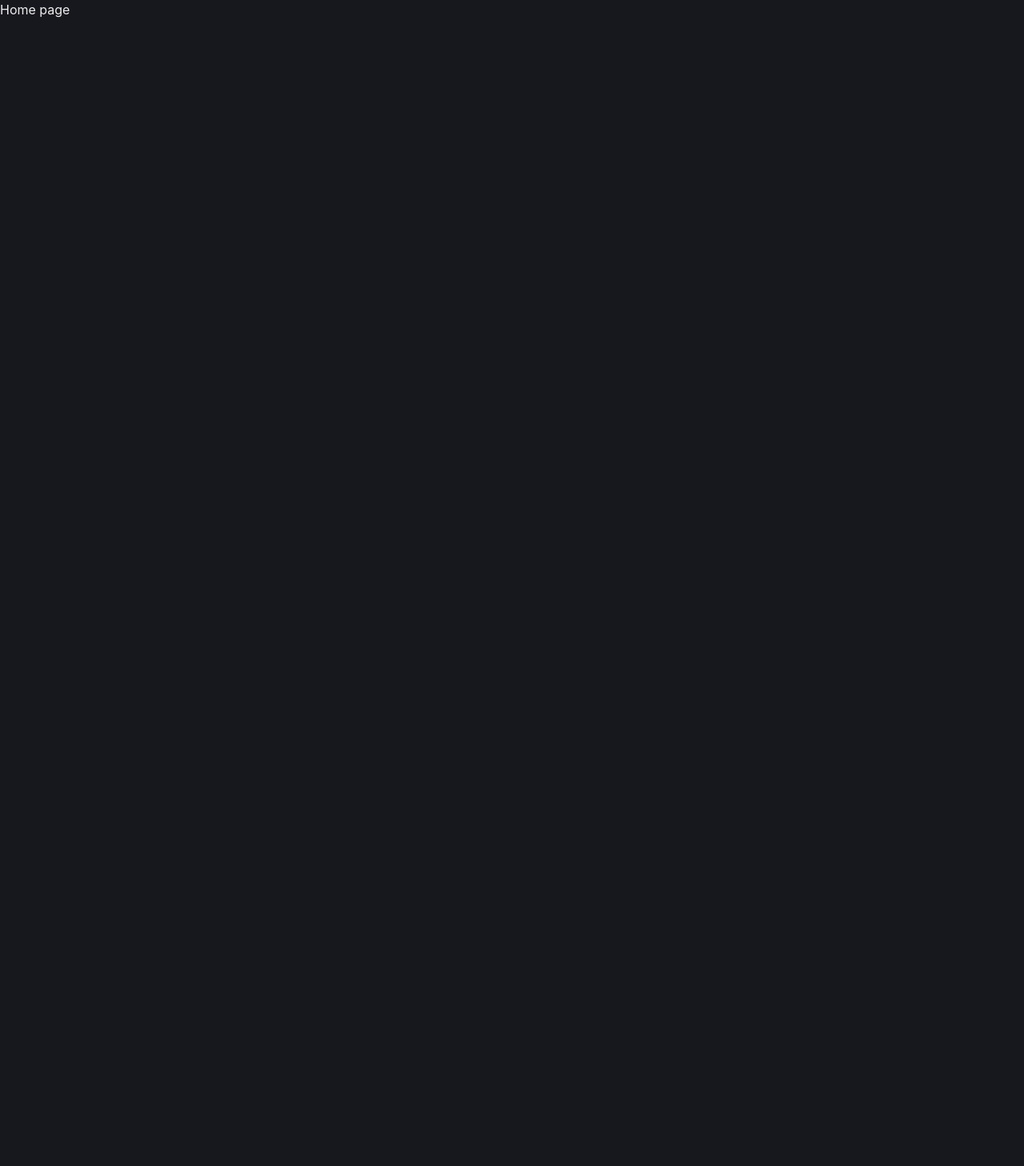
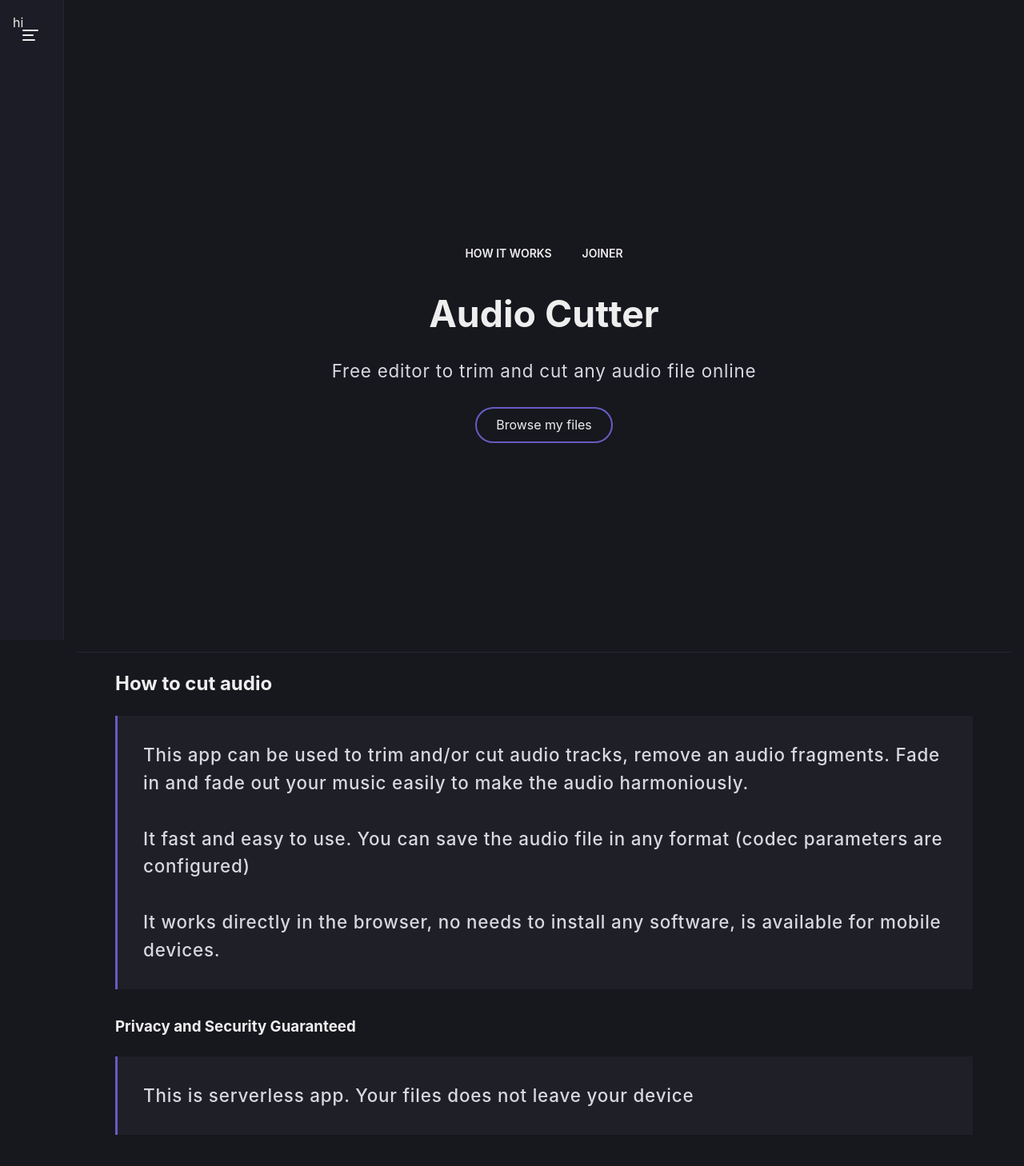
Before and after one commit to Shubham-5/audio-cutter, a Next.js app: page / in a window 1280 px wide. Shown: the top 1458 px of the page at 80% size. Before the commit the page ends 800 px from the top, so only its background shows below. Built offline with nearby package versions, Linux system fonts and the light colour scheme.

Commit message:
Add homepage css module

```diff
--- /dev/null
+++ b/app/page.module.css
@@ -0,0 +1,96 @@
+.aside_toggle {
+  position: fixed;
+  top: 4%;
+  left: 2%;
+  z-index: 1000;
+  cursor: pointer;
+}
+
+.navbar {
+  background-color: var(--navColor);
+  border-right: solid 1px var(--borderColor);
+}
+
+.main {
+  min-height: 100vh;
+  width: 100%;
+  scrollbar-color: transparent transparent;
+  scrollbar-width: none;
+}
+
+.hero_container {
+  min-height: 100vh;
+  display: flex;
+  flex-direction: column;
+  justify-content: center;
+  align-items: center;
+  border-bottom: solid 1px var(--borderColor);
+}
+
+.sticky_top_menu {
+  position: sticky;
+  top: 0;
+  width: 100%;
+  height: 5rem;
+  display: flex;
+  justify-content: center;
+  align-items: center;
+  background-color: var(--mainBgColor);
+}
+
+.sticky_top_menu a {
+  color: var(--mainColor);
+  font-weight: 600;
+}
+
+.sticky_top_menu a:hover {
+  color: var(--secondaryColor);
+}
+
+.hero_title {
+  font-size: calc(2.5rem + 0.5vw);
+  line-height: 0.5rem;
+}
+
+.hero_subheading {
+  color: #d8d8e2;
+  color: var(--secondaryColor);
+  font-weight: 400;
+  font-size: calc(1rem + 0.5vw);
+  letter-spacing: 0.05rem;
+  line-height: normal;
+  margin-bottom: 2rem;
+}
+
+.info_container {
+  padding-bottom: 2rem;
+  padding-inline: 3rem;
+}
+
+.info_container p {
+  padding: 2rem;
+  border-left: 3px solid #665dc3;
+  border-left: 3px solid var(--purpleColor);
+  margin-bottom: 2rem;
+  margin-top: 1em;
+  background-color: #1f1f28;
+  color: var(--secondaryColor);
+  font-weight: 500;
+  font-size: calc(1rem + 0.5vw);
+  letter-spacing: 0.05rem;
+}
+
+.file_selector {
+  color: var(--mainColor);
+  background-color: transparent;
+  border: 2px solid var(--purpleColor);
+  border-radius: 2rem;
+  padding: 0.5rem 1.5rem;
+  cursor: pointer;
+  user-select: none;
+  font-size: 1rem;
+}
+
+.file_selector:hover {
+  background-color: var(--borderColor);
+}
--- a/app/page.tsx
+++ b/app/page.tsx
@@ -1,3 +1,93 @@
+"use client";
+
+import {
+  AppShell,
+  Burger,
+  Button,
+  FileInput,
+  Group,
+  Input,
+  Skeleton,
+} from "@mantine/core";
+import { useDisclosure } from "@mantine/hooks";
+import styles from "./page.module.css";
+import Link from "next/link";
+
 export default function HomePage() {
-  return <div>Home page</div>;
+  const [desktopOpened, { toggle: toggleDesktop }] = useDisclosure(true);
+  return (
+    <div>
+      <AppShell
+        navbar={{
+          width: 80,
+          breakpoint: "sm",
+          collapsed: { mobile: !desktopOpened, desktop: !desktopOpened },
+        }}
+        padding="md"
+      >
+        <div className={styles.aside_toggle} onClick={toggleDesktop}>
+          <svg
+            xmlns="http://www.w3.org/2000/svg"
+            width="24"
+            height="24"
+            viewBox="0 0 24 24"
+            fill="none"
+            stroke="currentColor"
+            strokeWidth="2"
+            strokeLinecap="round"
+            strokeLinejoin="round"
+            className="lucide lucide-align-left"
+          >
+            <line x1="21" x2="3" y1="6" y2="6" />
+            <line x1="15" x2="3" y1="12" y2="12" />
+            <line x1="17" x2="3" y1="18" y2="18" />
+          </svg>
+        </div>
+        <AppShell.Navbar p="md" className={styles.navbar}>
+          hi
+        </AppShell.Navbar>
+        <AppShell.Main className={styles.main}>
+          <div className={styles.hero_container}>
+            <div className={styles.sticky_top_menu}>
+              <Button variant="transparent" component={Link} href="#">
+                HOW IT WORKS
+              </Button>{" "}
+              <Button variant="transparent" component={Link} href="#">
+                JOINER
+              </Button>
+            </div>
+            <h1 className={styles.hero_title}>Audio Cutter</h1>
+            <h3 className={styles.hero_subheading}>
+              Free editor to trim and cut any audio file online
+            </h3>
+
+            <input
+              type="file"
+              placeholder="Browse my files"
+              accept=".wav,.mp3,.aac,.ogg,.wma,.flac,.alac,.aiff,audio"
+              hidden
+            />
+            <button className={styles.file_selector}>Browse my files</button>
+          </div>
+
+          <div className={styles.info_container}>
+            <h2>How to cut audio</h2>
+            <p>
+              This app can be used to trim and/or cut audio tracks, remove an
+              audio fragments. Fade in and fade out your music easily to make
+              the audio harmoniously.
+              <br />
+              <br /> It fast and easy to use. You can save the audio file in any
+              format (codec parameters are configured)
+              <br />
+              <br /> It works directly in the browser, no needs to install any
+              software, is available for mobile devices.
+            </p>
+            <h3>Privacy and Security Guaranteed</h3>
+            <p>This is serverless app. Your files does not leave your device</p>
+          </div>
+        </AppShell.Main>
+      </AppShell>
+    </div>
+  );
 }
```
